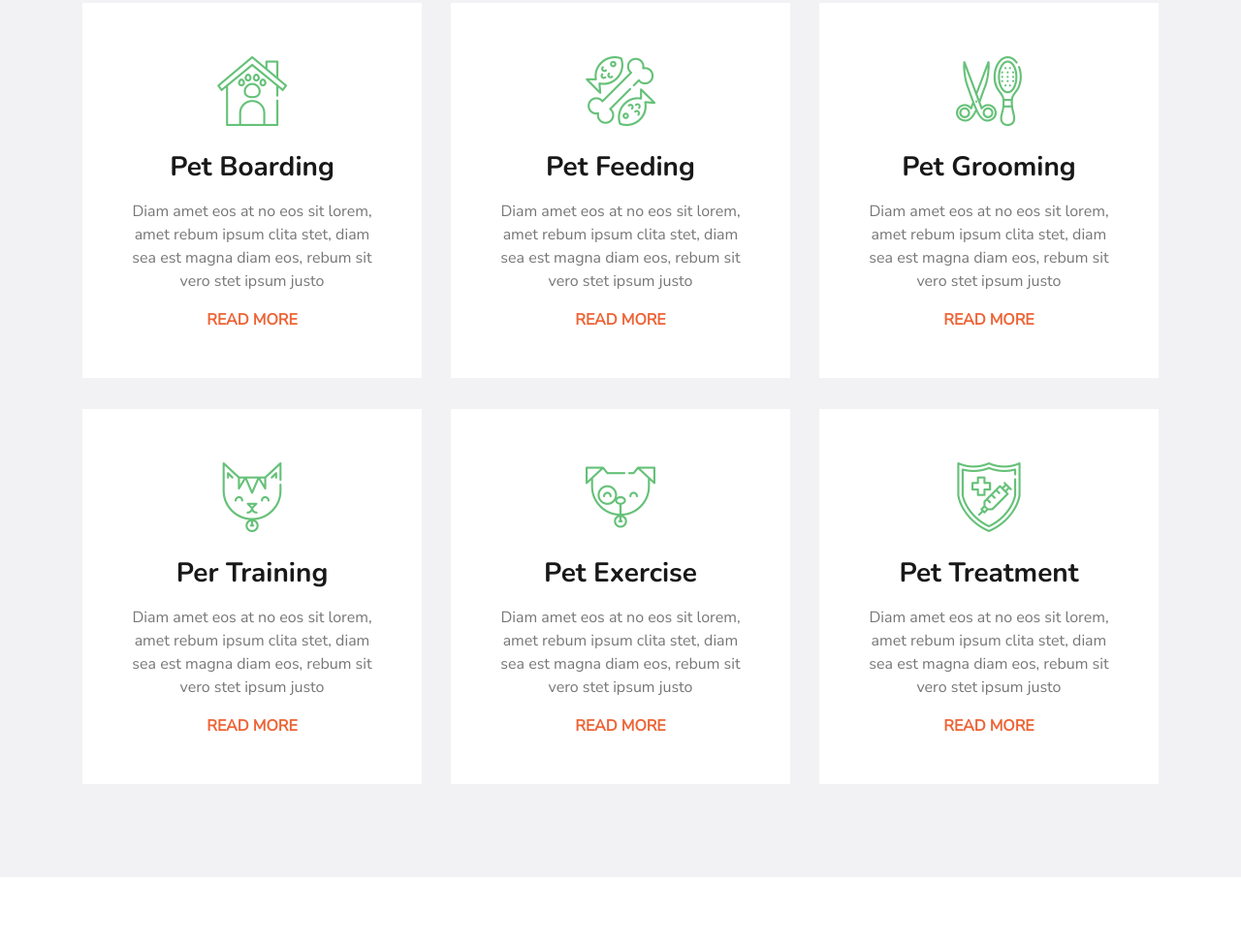
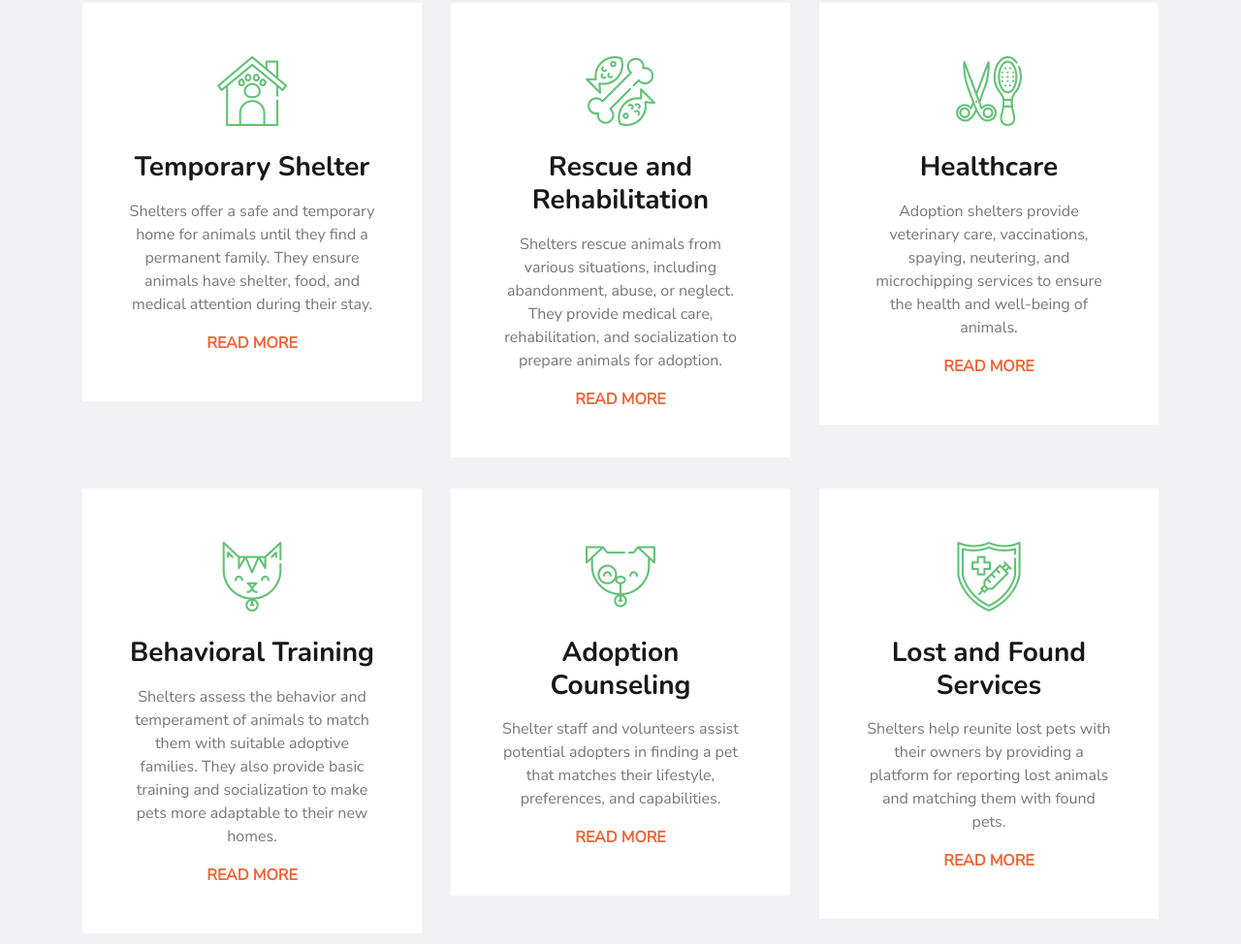
Before and after one commit to hassiebb/sw-project, a plain HTML site: page service.html in a window 1280 px wide. Shown: the part 372-1346 px from the top of the page at 97% size. Drawn offline with nearby package versions, Linux system fonts and the light colour scheme.

Commit message:
Update service.html

```diff
--- a/service.html
+++ b/service.html
@@ -72,48 +72,48 @@
                 <div class="col-md-6 col-lg-4 mb-4">
                     <div class="d-flex flex-column text-center bg-white mb-2 p-3 p-sm-5">
                         <h3 class="flaticon-house display-3 font-weight-normal text-secondary mb-3"></h3>
-                        <h3 class="mb-3">Pet Boarding</h3>
-                        <p>Diam amet eos at no eos sit lorem, amet rebum ipsum clita stet, diam sea est magna diam eos, rebum sit vero stet ipsum justo</p>
+                        <h3 class="mb-3">Temporary Shelter</h3>
+                        <p>Shelters offer a safe and temporary home for animals until they find a permanent family. They ensure animals have shelter, food, and medical attention during their stay.</p>
                         <a class="text-uppercase font-weight-bold" href="">Read More</a>
                     </div>
                 </div>
                 <div class="col-md-6 col-lg-4 mb-4">
                     <div class="d-flex flex-column text-center bg-white mb-2 p-3 p-sm-5">
                         <h3 class="flaticon-food display-3 font-weight-normal text-secondary mb-3"></h3>
-                        <h3 class="mb-3">Pet Feeding</h3>
-                        <p>Diam amet eos at no eos sit lorem, amet rebum ipsum clita stet, diam sea est magna diam eos, rebum sit vero stet ipsum justo</p>
+                        <h3 class="mb-3">Rescue and Rehabilitation</h3>
+                        <p> Shelters rescue animals from various situations, including abandonment, abuse, or neglect. They provide medical care, rehabilitation, and socialization to prepare animals for adoption.</p>
                         <a class="text-uppercase font-weight-bold" href="">Read More</a>
                     </div>
                 </div>
                 <div class="col-md-6 col-lg-4 mb-4">
                     <div class="d-flex flex-column text-center bg-white mb-2 p-3 p-sm-5">
                         <h3 class="flaticon-grooming display-3 font-weight-normal text-secondary mb-3"></h3>
-                        <h3 class="mb-3">Pet Grooming</h3>
-                        <p>Diam amet eos at no eos sit lorem, amet rebum ipsum clita stet, diam sea est magna diam eos, rebum sit vero stet ipsum justo</p>
+                        <h3 class="mb-3">Healthcare</h3>
+                        <p>Adoption shelters provide veterinary care, vaccinations, spaying, neutering, and microchipping services to ensure the health and well-being of animals.</p>
                         <a class="text-uppercase font-weight-bold" href="">Read More</a>
                     </div>
                 </div>
                 <div class="col-md-6 col-lg-4 mb-4">
                     <div class="d-flex flex-column text-center bg-white mb-2 p-3 p-sm-5">
                         <h3 class="flaticon-cat display-3 font-weight-normal text-secondary mb-3"></h3>
-                        <h3 class="mb-3">Per Training</h3>
-                        <p>Diam amet eos at no eos sit lorem, amet rebum ipsum clita stet, diam sea est magna diam eos, rebum sit vero stet ipsum justo</p>
+                        <h3 class="mb-3">Behavioral Training</h3>
+                        <p>Shelters assess the behavior and temperament of animals to match them with suitable adoptive families. They also provide basic training and socialization to make pets more adaptable to their new homes.</p>
                         <a class="text-uppercase font-weight-bold" href="">Read More</a>
                     </div>
                 </div>
                 <div class="col-md-6 col-lg-4 mb-4">
                     <div class="d-flex flex-column text-center bg-white mb-2 p-3 p-sm-5">
                         <h3 class="flaticon-dog display-3 font-weight-normal text-secondary mb-3"></h3>
-                        <h3 class="mb-3">Pet Exercise</h3>
-                        <p>Diam amet eos at no eos sit lorem, amet rebum ipsum clita stet, diam sea est magna diam eos, rebum sit vero stet ipsum justo</p>
+                        <h3 class="mb-3">Adoption Counseling</h3>
+                        <p>Shelter staff and volunteers assist potential adopters in finding a pet that matches their lifestyle, preferences, and capabilities.</p>
                         <a class="text-uppercase font-weight-bold" href="">Read More</a>
                     </div>
                 </div>
                 <div class="col-md-6 col-lg-4 mb-4">
                     <div class="d-flex flex-column text-center bg-white mb-2 p-3 p-sm-5">
                         <h3 class="flaticon-vaccine display-3 font-weight-normal text-secondary mb-3"></h3>
-                        <h3 class="mb-3">Pet Treatment</h3>
-                        <p>Diam amet eos at no eos sit lorem, amet rebum ipsum clita stet, diam sea est magna diam eos, rebum sit vero stet ipsum justo</p>
+                        <h3 class="mb-3">Lost and Found Services</h3>
+                        <p>Shelters help reunite lost pets with their owners by providing a platform for reporting lost animals and matching them with found pets.</p>
                         <a class="text-uppercase font-weight-bold" href="">Read More</a>
                     </div>
                 </div>
```
